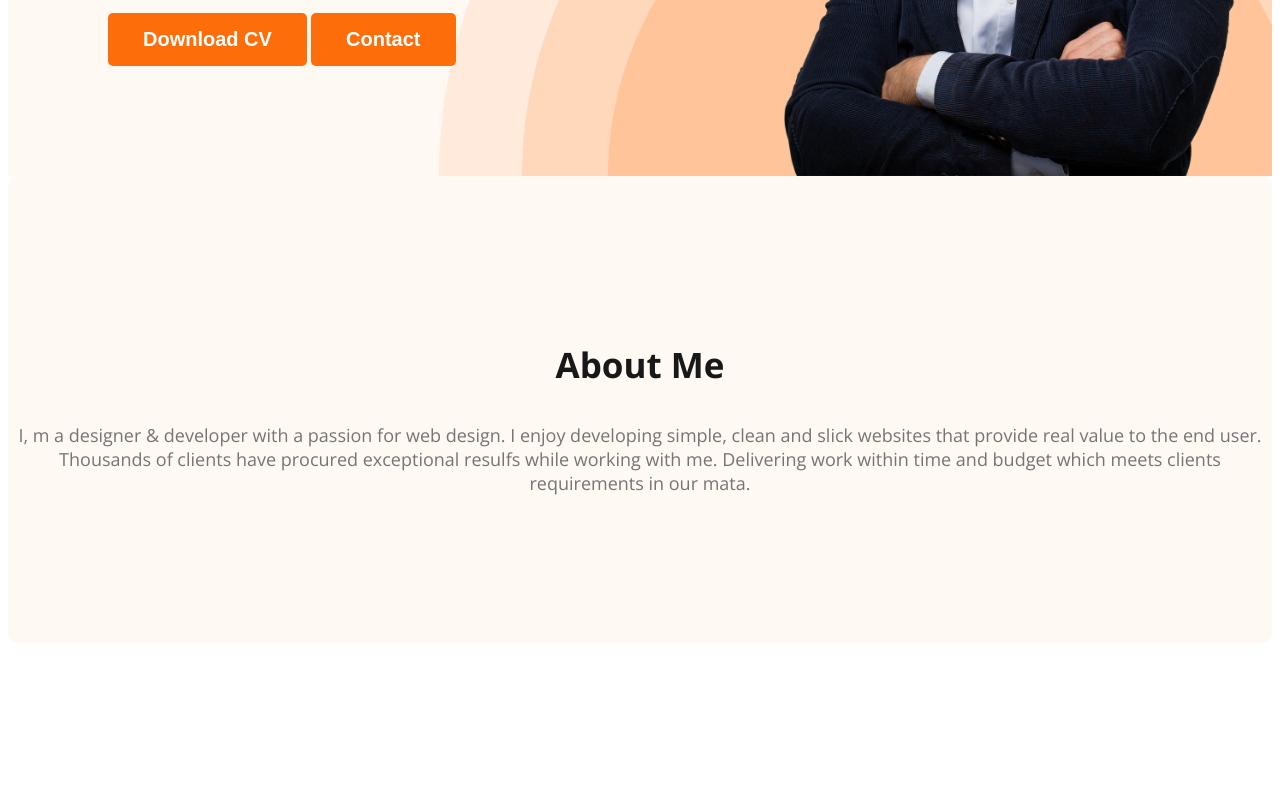
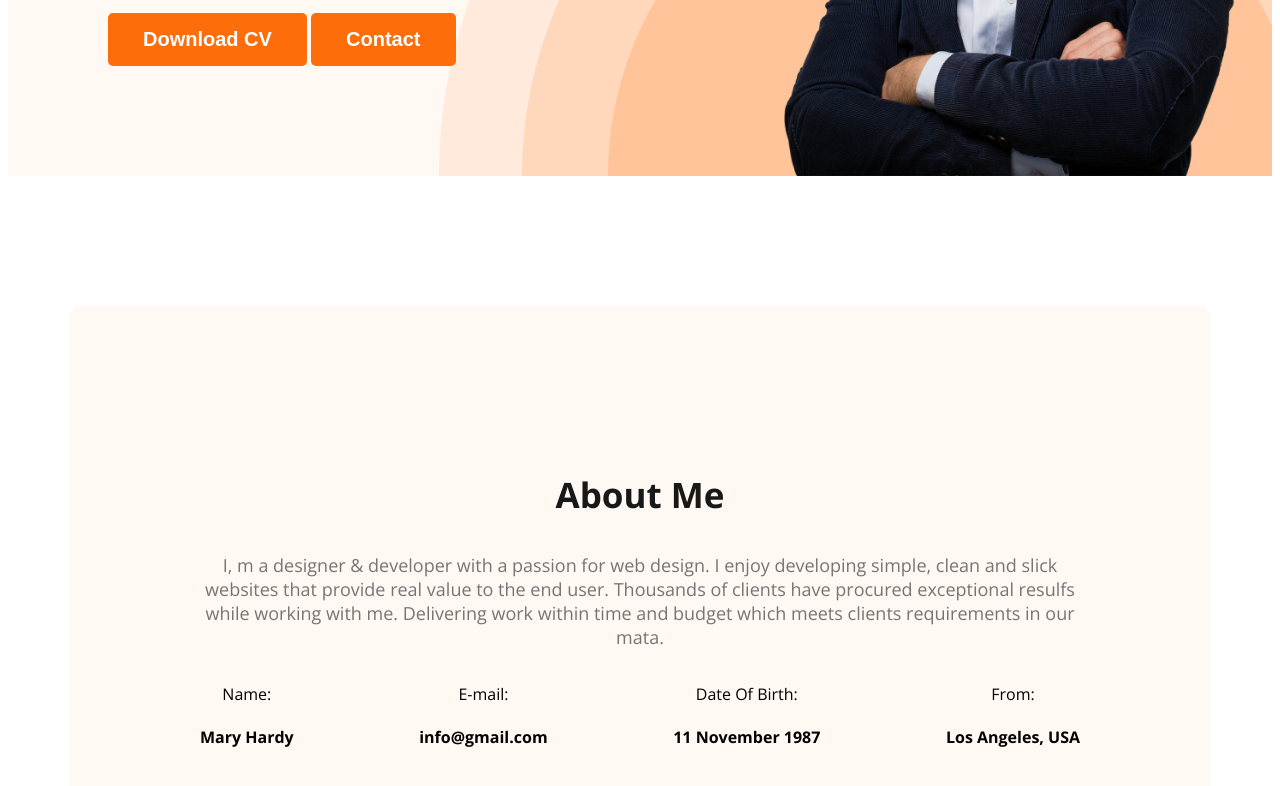
Before and after one commit to Amran100/web-developer-portfolio, a plain HTML site: page index.html in a window 1280 px wide. Shown: the part 592-1378 px from the top of the page. Before the commit the page ends 1243 px from the top, so only its background shows below. Drawn offline with nearby package versions, Linux system fonts and the light colour scheme.

Commit message:
added about information

```diff
--- a/index.html
+++ b/index.html
@@ -37,6 +37,26 @@
         <section class="about">
             <h3 class="section-title">About Me</h3>
             <p class="section-description">I, m a designer & developer with a passion for web design. I enjoy developing simple, clean and slick websites that provide real value to the end user. Thousands of clients have procured exceptional resulfs while working with me. Delivering work within time and budget which meets clients requirements in our mata.</p>
+
+            <div class="about-info-container">
+                <div class="about-info">
+                    <p class="info-title">Name:</p>
+                    <h4 class="info-description">Mary Hardy</h4>
+                </div>
+                <div class="about-info">
+                    <p class="info-title">E-mail:</p>
+                    <h4 class="info-description">info@gmail.com</h4>
+                </div>
+                <div class="about-info">
+                    <p class="info-title">Date Of Birth:</p>
+                    <h4 class="info-description">11 November 1987</h4>
+                </div>
+                <div class="about-info">
+                    <p class="info-title">From:</p>
+                    <h4 class="info-description">Los Angeles, USA</h4>
+                </div>
+            </div>
+
         </section>
     </main>
     <footer>
--- a/styles/portfolio.css
+++ b/styles/portfolio.css
@@ -88,12 +88,22 @@ nav a{
 }
 
 /* main section style */
-
+main{
+  max-width: 1140px;
+  margin: 0 auto;
+}
 
 /* about section style */
 .about{
   padding: 130px;
   border-radius: 10px;
   background-color: #fff8f3;
-  padding: 130px 0px;
+  margin: 130px 0px;
 }
+.about-info-container{
+  display: flex;
+  justify-content: space-between;
+}
+.about-info{
+  text-align: center;
+}
```
